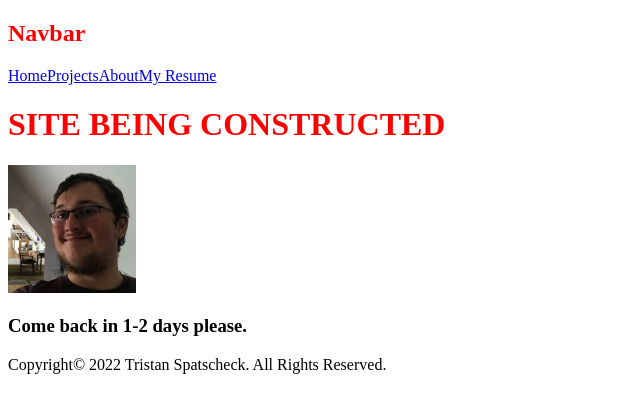
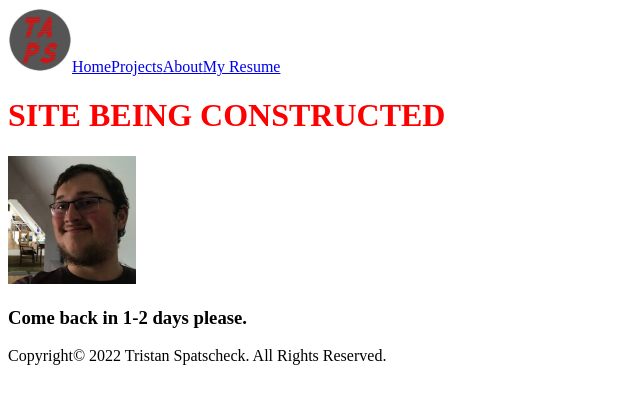
Before and after one commit to tapscodes/tapscodes.github.io, a Next.js app: page / in a window 1280 px wide. Shown: the top 412 px of the page, without its empty margins (0-640 px from the left). Built offline with nearby package versions, Linux system fonts and the light colour scheme.

Commit message:
added icon to navbar

```diff
--- a/xtra/components/Navbar.js
+++ b/xtra/components/Navbar.js
@@ -1,19 +1,19 @@
 import Link from "next/link";
+import Image from "next/image";
 
 const Navbar = () => {
     //resume link pulls from the 'public' folder.
     return (
         <nav>
-            <h1>Navbar</h1>
-            <Link href="/">Home</Link>
-            <Link href="/projects">Projects</Link>
-            <Link href="/about">About</Link>
-            <Link href="/PDFs/Resume.pdf">My Resume</Link>
+            <div className="navbar">
+                <Image src="Icons/android-chrome-192x192.png" width={64} height={64}/>
+                <Link href="/">Home</Link>
+                <Link href="/projects">Projects</Link>
+                <Link href="/about">About</Link>
+                <Link href="/PDFs/Resume.pdf">My Resume</Link>
+            </div>
         </nav>
      );
 }
 
 export default Navbar;
-<nav>
-    <h1>Navbar</h1>
-</nav>
```
